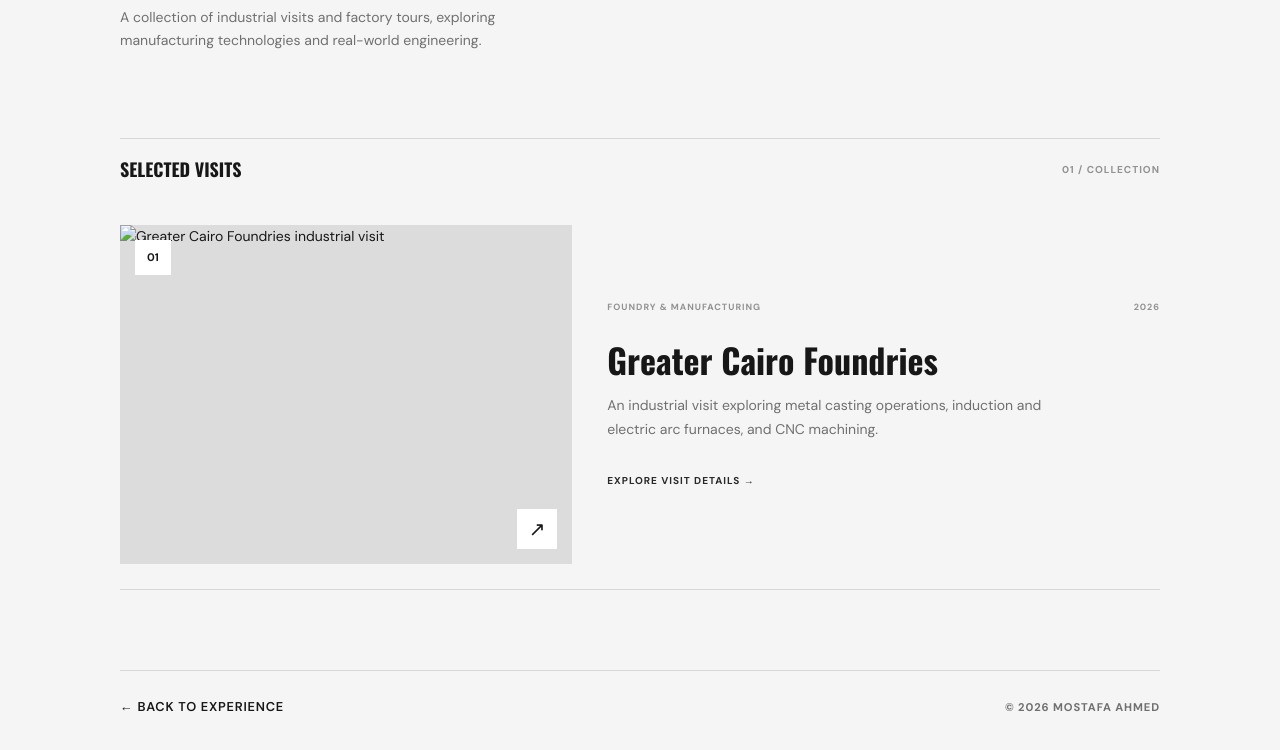
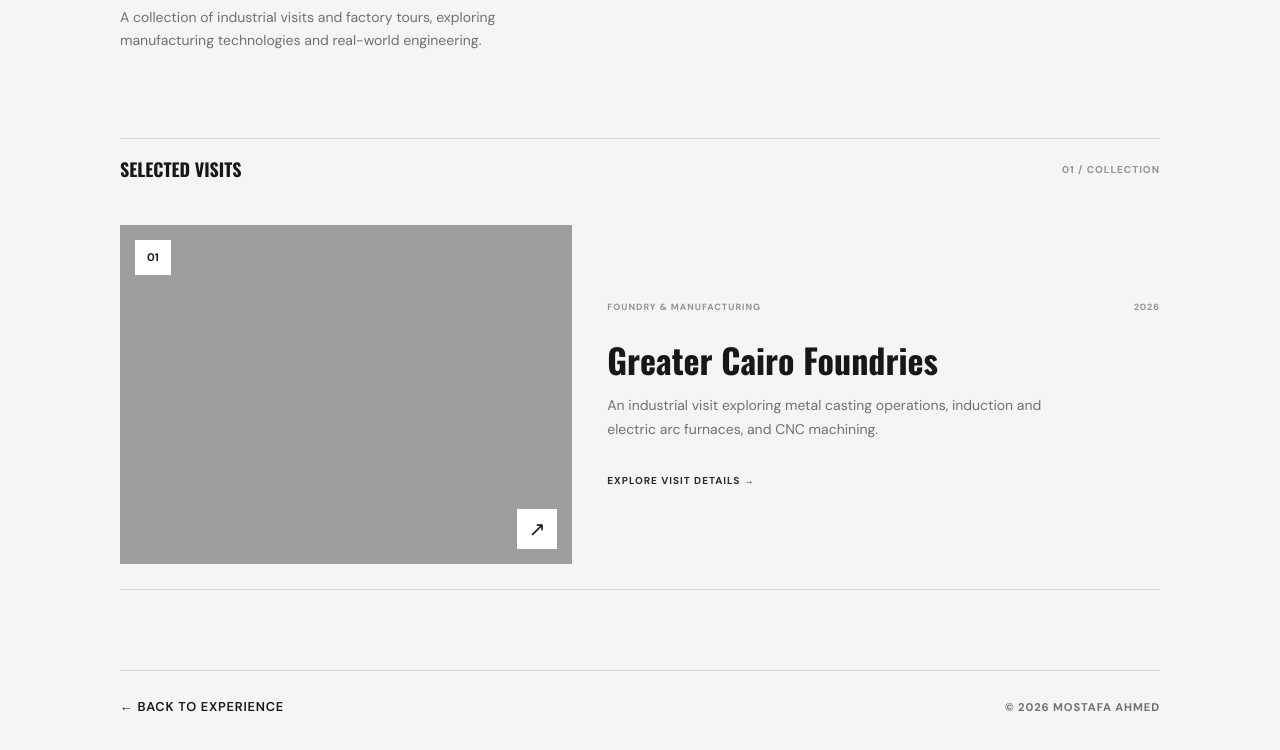
Before and after one commit to Mostafa-A-Abdelmoty/Mostafa-A.Abdelmoty, a plain HTML site: page visits.html in a window 1280 px wide. Shown: the part 430-1180 px from the top of the page. Drawn offline with nearby package versions, Linux system fonts and the light colour scheme; the site is published under a folder, as on GitHub Pages, so addresses that start at the root find nothing; a web font is replaced by a local one.

Commit message:
Update visits.html

```diff
--- a/visits.html
+++ b/visits.html
@@ -82,7 +82,7 @@
 
 					<div class="visit-card-image">
 
-						<img src="/Images/visits/greater-cairo-foundries/cover.jpg"
+						<img src="Images/visits/greater-cairo-foundries/cover.jpg"
 							alt="Greater Cairo Foundries industrial visit">
 
 						<span class="visit-card-number">01</span>
```
